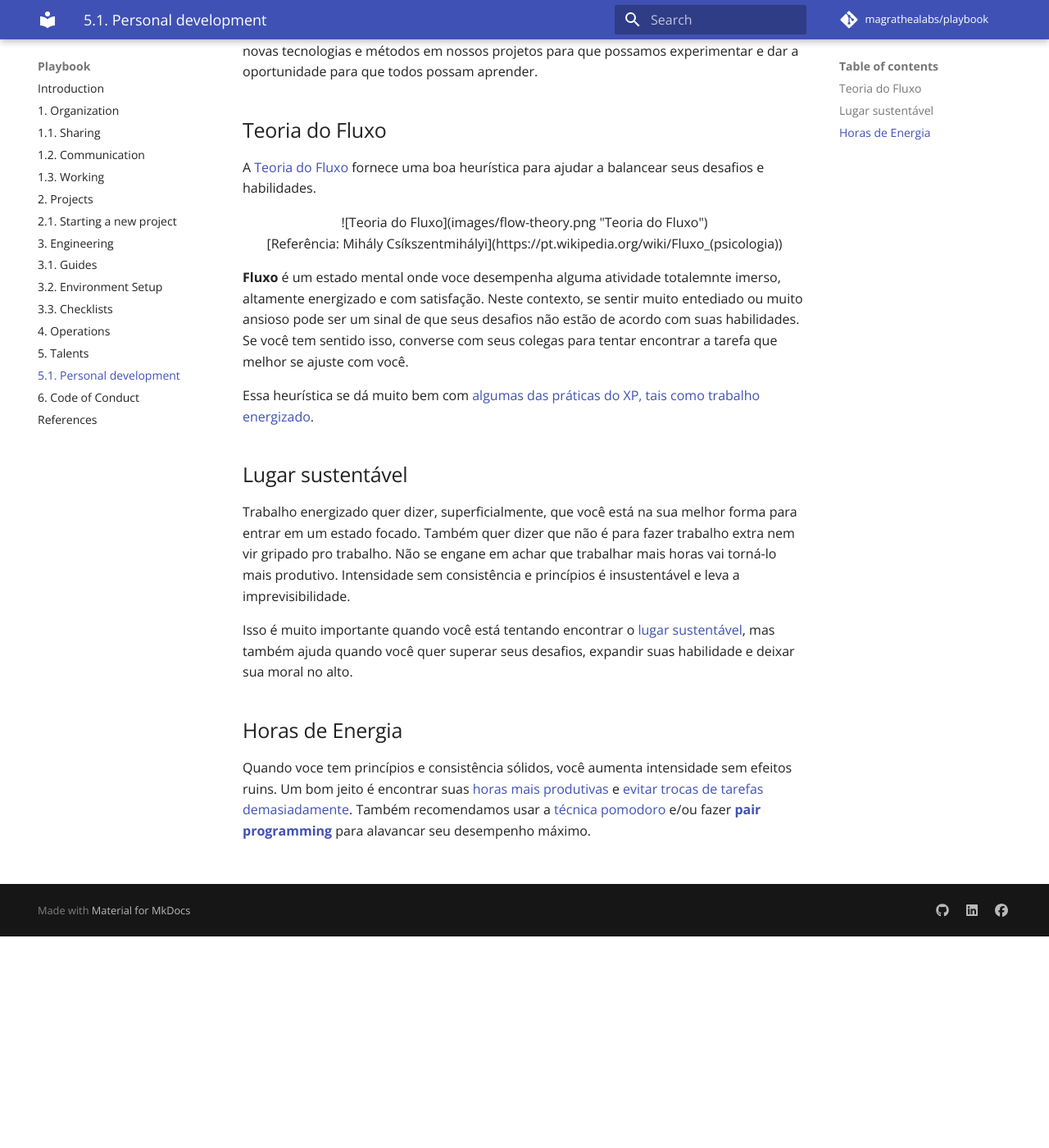
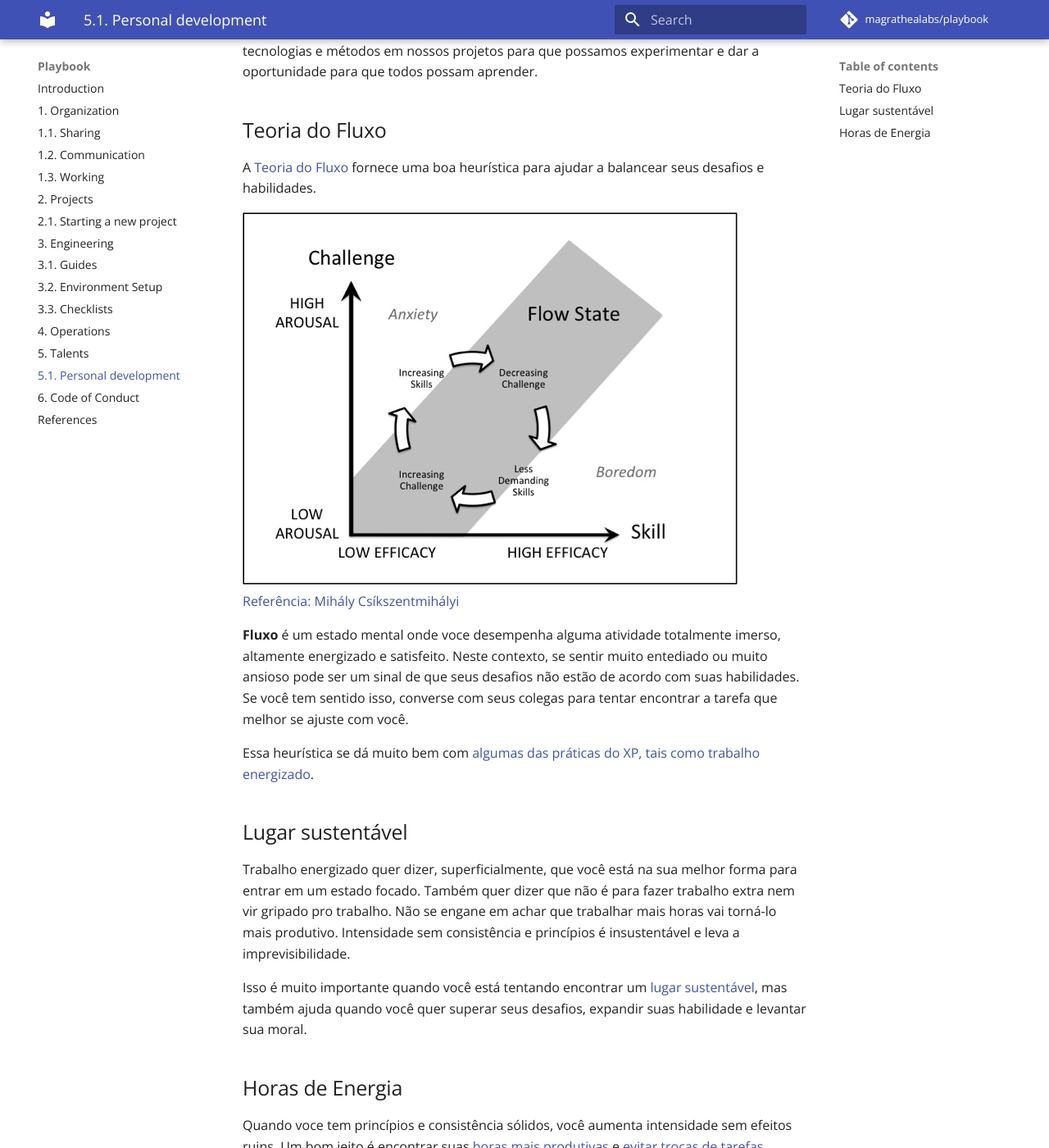
Before and after one commit to magrathealabs/playbook, an MkDocs documentation site: the page built from docs/5.1-personal-development.md, in a window 1280 px wide and 1400 px high, scrolled down 258 px. Shown: the whole window at 82% size. Built offline with MkDocs 1.6.1 and Material for MkDocs 9.7.7, drawn with Linux system fonts in a browser that asks for light colours; comment, search, counter and statistics services are not loaded.

Commit message:
Minor changes

```diff
--- a/docs/5.1-personal-development.md
+++ b/docs/5.1-personal-development.md
@@ -1,15 +1,18 @@
 # Desenvolvimento pessoal
 
-Nós sempre encorajamos o pessoal a continuar aprendendo e a desenvolver seus talentos. Normalmente, isso quer dizer estudar, experimentar e compartilhar. Nós promovemos isso através dos nossos tempos de investimentos, tais como o Brown Bag Lunch, Hackday, participando de cursos e __meetups__, __workshops__ e conferências, participando de cursos online, escrevendo __blogposts__ e dando palestras. Também, quando possível, incluímos novas tecnologias e métodos em nossos projetos para que possamos experimentar e dar a oportunidade para que todos possam aprender.
+Nós sempre encorajamos o pessoal a continuar aprendendo e a desenvolver seus talentos. Normalmente, isso quer dizer estudar, experimentar e compartilhar. Nós promovemos isso através dos nossos tempos de investimentos, tais como o Brown Bag Lunch, Hackday, participando de cursos e _meetups_, _workshops_ e conferências, participando de cursos online, escrevendo _blogposts_ e dando palestras. Também, quando possível, incluímos novas tecnologias e métodos em nossos projetos para que possamos experimentar e dar a oportunidade para que todos possam aprender.
 
 ## Teoria do Fluxo
 
 A [Teoria do Fluxo](https://pt.wikipedia.org/wiki/Fluxo_(psicologia)) fornece uma boa heurística para ajudar a balancear seus desafios e habilidades.
 
-<center>![Teoria do Fluxo](images/flow-theory.png "Teoria do Fluxo")</center>
-<center>[Referência: Mihály Csíkszentmihályi](https://pt.wikipedia.org/wiki/Fluxo_(psicologia))</center>
 
-**Fluxo** é um estado mental onde voce desempenha alguma atividade totalemnte imerso, altamente energizado e com satisfação. Neste contexto, se sentir muito entediado ou muito ansioso pode ser um sinal de que seus desafios não estão de acordo com suas habilidades. Se você tem sentido isso, converse com seus colegas para tentar encontrar a tarefa que melhor se ajuste com você.
+![Teoria do Fluxo](images/flow-theory.png "Teoria do Fluxo")
+<br>
+[Referência: Mihály Csíkszentmihályi](https://pt.wikipedia.org/wiki/Fluxo_(psicologia)?style=centerme)
+
+
+**Fluxo** é um estado mental onde voce desempenha alguma atividade totalmente imerso, altamente energizado e satisfeito. Neste contexto, se sentir muito entediado ou muito ansioso pode ser um sinal de que seus desafios não estão de acordo com suas habilidades. Se você tem sentido isso, converse com seus colegas para tentar encontrar a tarefa que melhor se ajuste com você.
 
 Essa heurística se dá muito bem com [algumas das práticas do XP, tais como trabalho energizado](https://blog.magrathealabs.com/a-brief-jouney-into-xp-and-its-3-main-pillars-120802ce1814).
 
@@ -17,8 +20,8 @@ Essa heurística se dá muito bem com [algumas das práticas do XP, tais como tr
 
 Trabalho energizado quer dizer, superficialmente, que você está na sua melhor forma para entrar em um estado focado. Também quer dizer que não é para fazer trabalho extra nem vir gripado pro trabalho. Não se engane em achar que trabalhar mais horas vai torná-lo mais produtivo. Intensidade sem consistência e princípios é insustentável e leva a imprevisibilidade.
 
-Isso é muito importante quando você está tentando encontrar o [lugar sustentável](http://www.extremeprogramming.org/rules/overtime.html), mas também ajuda quando você quer superar seus desafios, expandir suas habilidade e deixar sua moral no alto.
+Isso é muito importante quando você está tentando encontrar um [lugar sustentável](http://www.extremeprogramming.org/rules/overtime.html), mas também ajuda quando você quer superar seus desafios, expandir suas habilidade e levantar sua moral.
 
 ## Horas de Energia
 
-Quando voce tem princípios e consistência sólidos, você aumenta intensidade sem efeitos ruins. Um bom jeito é encontrar suas [horas mais produtivas](https://blog.trello.com/find-productive-hours) e [evitar trocas de tarefas demasiadamente](https://en.wikipedia.org/wiki/Task_switching_(psychology)#Switch_cost). Também recomendamos usar a [técnica pomodoro](https://en.wikipedia.org/wiki/Pomodoro_Technique) e/ou fazer [__pair programming__](http://www.extremeprogramming.org/rules/pair.html) para alavancar seu desempenho máximo.
+Quando voce tem princípios e consistência sólidos, você aumenta intensidade sem efeitos ruins. Um bom jeito é encontrar suas [horas mais produtivas](https://blog.trello.com/find-productive-hours) e [evitar trocas de tarefas demasiadamente](https://en.wikipedia.org/wiki/Task_switching_(psychology)#Switch_cost). Também recomendamos usar a [técnica pomodoro](https://en.wikipedia.org/wiki/Pomodoro_Technique) e/ou fazer [_pair programming_](http://www.extremeprogramming.org/rules/pair.html) para alavancar seu desempenho máximo.
```
